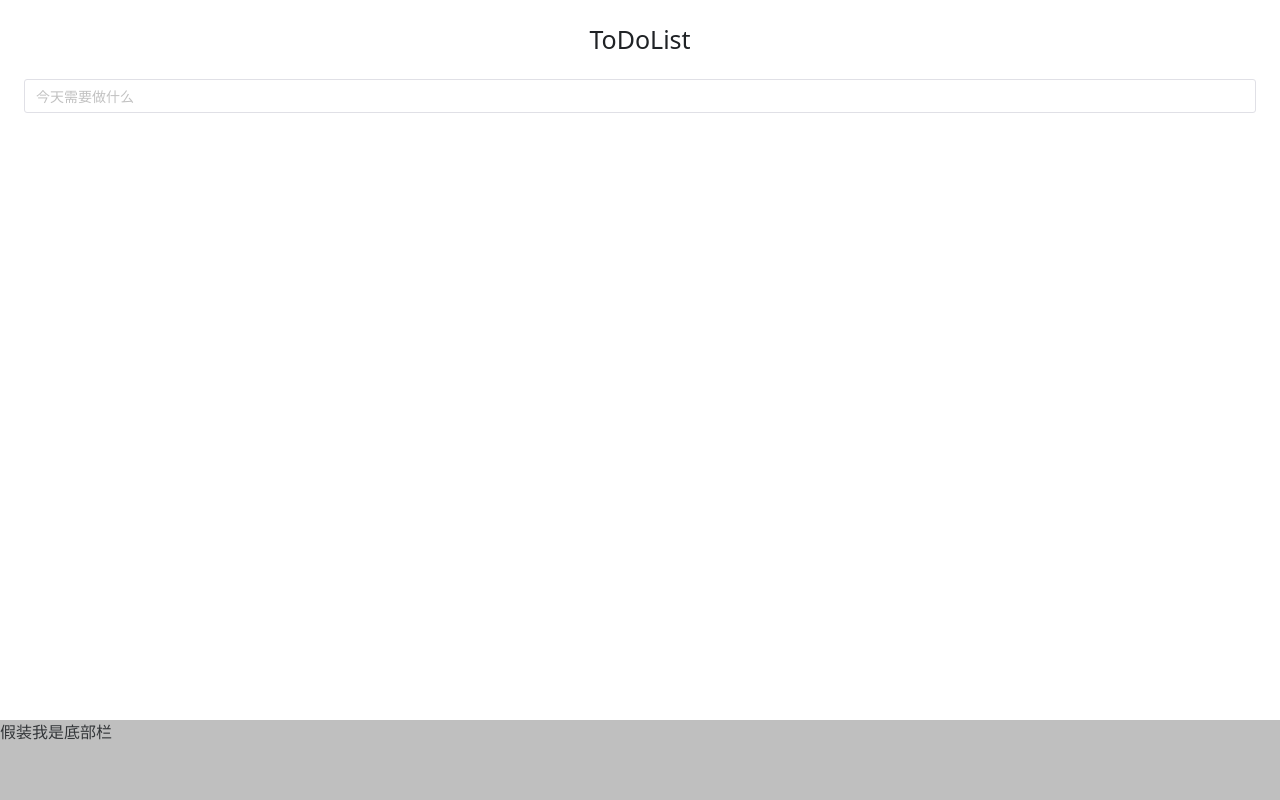
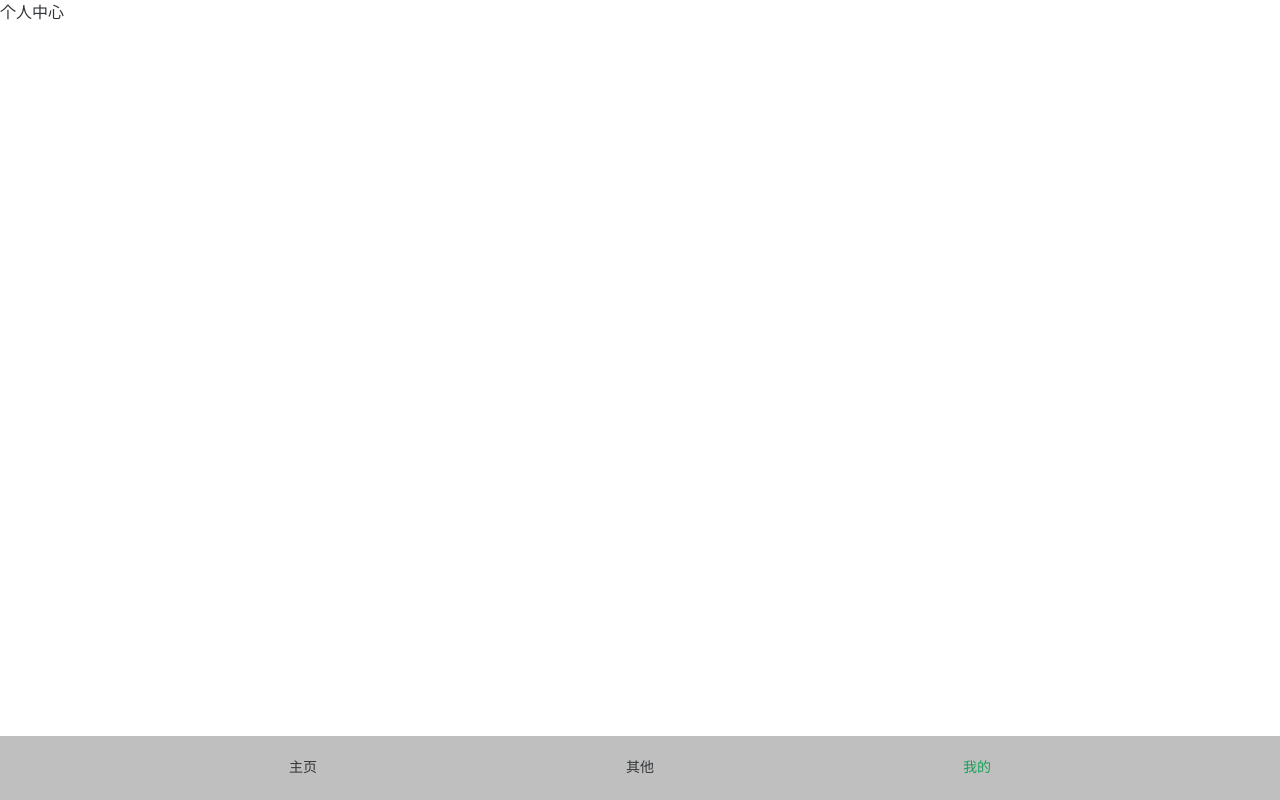
Before and after one commit to cary-z/ToDoList, a Vue app: page /#/profile in a window 1280 px wide. Built offline with nearby package versions, Linux system fonts and the light colour scheme.

Commit message:
feat：基础功能完成，实现路由

```diff
--- a/src/App.vue
+++ b/src/App.vue
@@ -1,5 +1,5 @@
 <template>
-  <MainPage />
+  <router-view></router-view>
 </template>
 
 <script lang="ts">
--- /dev/null
+++ b/src/components/FooterBar.vue
@@ -0,0 +1,59 @@
+<template>
+    <n-menu :value="checkactive()" @update:value="handleUpdateValue" :options="menuOptions" mode="horizontal"/>
+</template>
+
+<script>
+import { h ,defineComponent  } from 'vue'
+import { useRoute } from 'vue-router'
+import router from '../router/router.ts'
+import { NIcon  } from 'naive-ui'
+function renderIcon (icon) {
+  return () => h(NIcon, null, { default: () => h(icon) })
+}
+
+const menuOptions = [
+  {
+    label: '主页',
+    key: '/home',
+    // icon: renderIcon(),
+    path: '/home'
+  },
+  {
+    label: '其他',
+    key: '/sign-in',
+    // icon: renderIcon(),
+    path: '/sign-in'
+  },
+  {
+    label: '我的',
+    key: '/profile',
+    // icon: renderIcon(),
+    path: '/profile'
+  }
+]
+export default defineComponent({
+    setup () {
+        const route = useRoute()
+        const checkactive = () => {
+            return route.path
+        }
+        return {
+        menuOptions,
+        handleUpdateValue (key, item) {
+            router.push(item.path)
+        },
+        checkactive
+    }
+  }
+})
+</script>
+
+<style scoped>
+.n-menu {
+  width: 100%;
+  height: 100%;
+  display: flex;
+  justify-content: space-evenly;
+  align-items: center;
+}
+</style>
--- a/src/router/router.ts
+++ b/src/router/router.ts
@@ -10,7 +10,12 @@ const routes = [
         path: '/home',
         name: 'home',
         component: () => import('../views/home/Home.vue'),
-      }
+      },
+      {
+        path: '/profile',
+        name: 'profile',
+        component: () => import('../views/profile/Profile.vue'),
+      },
     ]
   },
   {
@@ -27,8 +32,6 @@ const routes = [
   }
 ]
 
-// console.log(process.env.BASE_URL)
-
 const router = createRouter({
   history: createWebHashHistory(),
   routes
--- a/src/views/MainPage.vue
+++ b/src/views/MainPage.vue
@@ -1,25 +1,27 @@
 <template>
   <n-layout>
     <n-layout-content :native-scrollbar="false">
-      <Home />
+      <router-view></router-view>
     </n-layout-content>
     <n-layout-footer>
-      <div>假装我是底部栏</div>
+      <FooterBar />
     </n-layout-footer>
   </n-layout>
 </template>
 
 <script>
 import Home from './home/Home.vue'
+import FooterBar from '../components/FooterBar.vue'
 export default {
   components: {
-    Home
+    Home,
+    FooterBar
   }
 }
 </script>
 
-<style scoped>
-.n-layout >>> .n-layout-scroll-container {
+<style  lang="scss" scoped>
+.n-layout ::v-deep .n-layout-scroll-container {
   width: 100vw;
   height: 100vh;
   display: flex;
@@ -27,11 +29,11 @@ export default {
 }
 .n-layout-footer {
   /* position: fixed; */
-  height: 10vh;
+  height: 8vh;
   background: rgba(128, 128, 128, 0.5);
 }
 .n-layout-content {
-  /* flex: 1; */
+  flex: 1;
   background: #fff;
 }
 </style>
--- a/src/views/home/Home.vue
+++ b/src/views/home/Home.vue
@@ -5,8 +5,8 @@
     </template>
     <n-grid :cols="1">
       <n-gi>
-        <n-input v-model:value="value"
-                 @keyup.enter="addplan"
+        <n-input v-model:value="content"
+                 @keyup="keyup_seach($event)"
                  type="input"
                  clearable
                  placeholder="今天需要做什么" />
@@ -18,17 +18,17 @@
       <n-gi v-for="(item,index) in plan_list"
             :key="'plan_'+index">
         <n-input v-show="item.disabled"
-                 v-model:value="item.value"
+                 v-model:value="item.content"
                  @dblclick="edit_plan(index)"
                  @keyup="edit_plan(index)"
                  :placeholder="'计划'+(index+1)"
                  readonly
                  type="text"></n-input>
         <n-input v-show="!item.disabled"
-                 v-model:value="item.value"
+                 v-model:value="item.content"
                  :ref="'input_'+index"
                  type="input"
-                 @keyup.enter="$event.target.blur()"
+                 @keyup="keyup_plan($event,index)"
                  @blur="item.disabled = true"
                  clearable
                  :placeholder="'计划'+(index+1)">
@@ -43,35 +43,50 @@
 <script lang="ts">
 interface plan_list_item {
   disabled: boolean
-  value: string
+  content: string
 }
 
-import { Ref, ref } from 'vue'
-export default {
+import { Ref, ref,defineComponent,getCurrentInstance  } from 'vue'
+export default defineComponent({
   setup() {
+    const instance = getCurrentInstance()
     const plan_list: Ref<plan_list_item[]> = ref([])
-    let value = ref('')
+    let content = ref('')
+
+    const addplan = () => {
+      plan_list.value.unshift({
+        content: content.value,
+        disabled: true
+      })
+      content.value = ''
+    }
+
+    const edit_plan = (index: number) => {
+      plan_list.value[index].disabled = false
+      setTimeout(() => {
+        (instance?.refs['input_' + index] as HTMLElement).focus()
+      })
+    }
+
+    const  keyup_seach = (event:KeyboardEvent) => {
+      event.code === 'Enter' && addplan()
+      event.code === 'Escape' && (content.value = '')
+    }
+
+    const keyup_plan = (event:KeyboardEvent,index:number) => {
+      event.code === 'Enter' && ((event.target as HTMLElement).blur())
+      event.code === 'Escape' && (plan_list.value[index].content = '')
+    }
     return {
       plan_list,
-      value
-    }
-  },
-  methods: {
-    addplan() {
-      ;(this as any).plan_list.unshift({
-        value: (this as any).value,
-        disabled: true
-      })
-      ;(this as any).value = ''
-    },
-    edit_plan(index: number) {
-      ;(this as any).plan_list[index].disabled = false
-      setTimeout(() => {
-        ;(this as any).$refs['input_' + index].focus()
-      })
+      content,
+      addplan,
+      edit_plan,
+      keyup_seach,
+      keyup_plan
     }
   }
-}
+})
 </script>
 
 <style lang="scss" scoped>
--- a/src/views/profile/Profile.vue
+++ b/src/views/profile/Profile.vue
@@ -0,0 +1,14 @@
+<template>
+    <div>个人中心</div>
+</template>
+
+<script>
+import { defineComponent  } from 'vue'
+export default defineComponent({
+
+})
+</script>
+
+<style>
+
+</style>
```
Also changed, not shown: src/utils/text.js (added).
